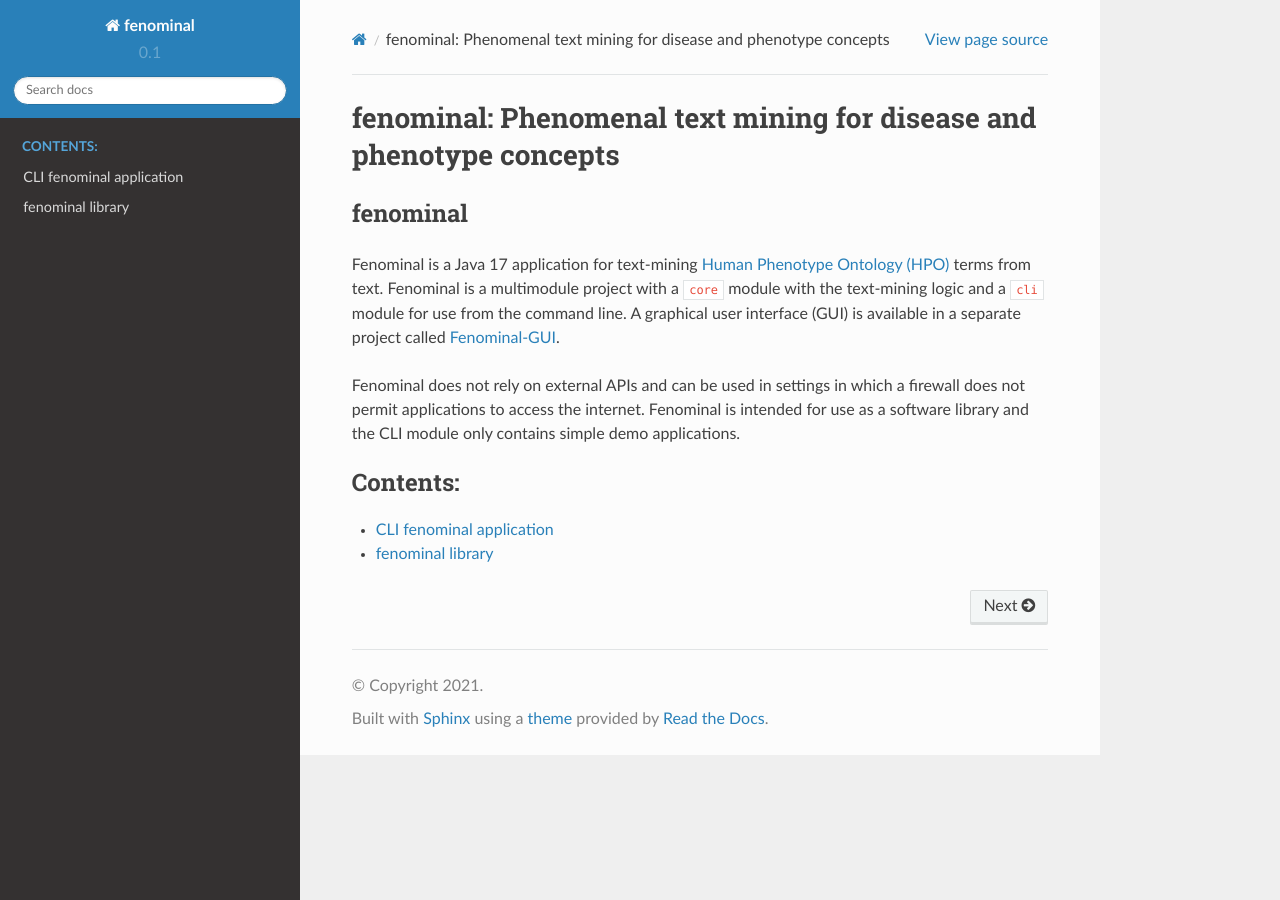
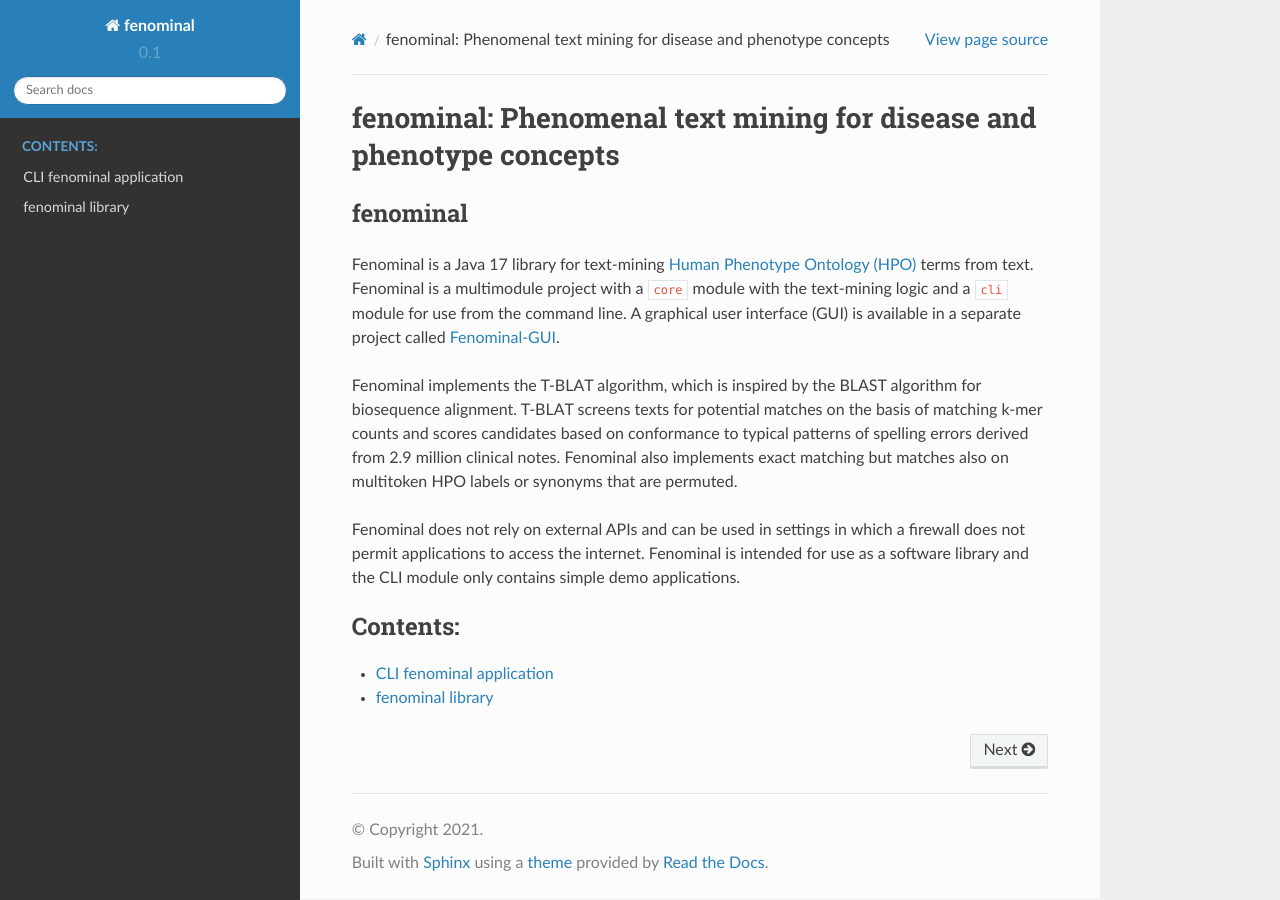
Before and after one commit to monarch-initiative/fenominal, a Sphinx documentation site: the page built from docs/index.rst, in a window 1280 px wide. Built offline with Sphinx 7.4.7 and the Read the Docs theme 2.0.0, drawn with Linux system fonts in a browser that asks for light colours.

Commit message:
documentation workflow

```diff
--- a/docs/index.rst
+++ b/docs/index.rst
@@ -5,11 +5,17 @@ fenominal: Phenomenal text mining for disease and phenotype concepts
 fenominal
 ~~~~~~~~~
 
-Fenominal is a Java 17 application for text-mining
+Fenominal is a Java 17 library for text-mining
 `Human Phenotype Ontology (HPO) <http://www.human-phenotype-ontology.org>`_ terms from text. Fenominal is
 a multimodule project with a ``core`` module with the text-mining logic and a ``cli`` module for use from the
 command line. A graphical user interface (GUI) is available in a separate project
 called `Fenominal-GUI <https://github.com/monarch-initiative/fenominal-gui>`_.
+
+Fenominal implements the T-BLAT algorithm, which is inspired by the BLAST algorithm for biosequence alignment.
+T-BLAT screens texts for potential matches on the basis of matching k-mer counts and scores candidates based on
+conformance to typical patterns of spelling errors derived from 2.9 million clinical notes. Fenominal also implements
+exact matching but matches also on multitoken HPO labels or synonyms that are permuted.
+
 
 Fenominal does not rely on external APIs and can be used in settings in which a firewall does not permit applications
 to access the internet.  Fenominal is intended for use as a software library and the CLI module only
```
Also changed, not shown: 1 other file.
